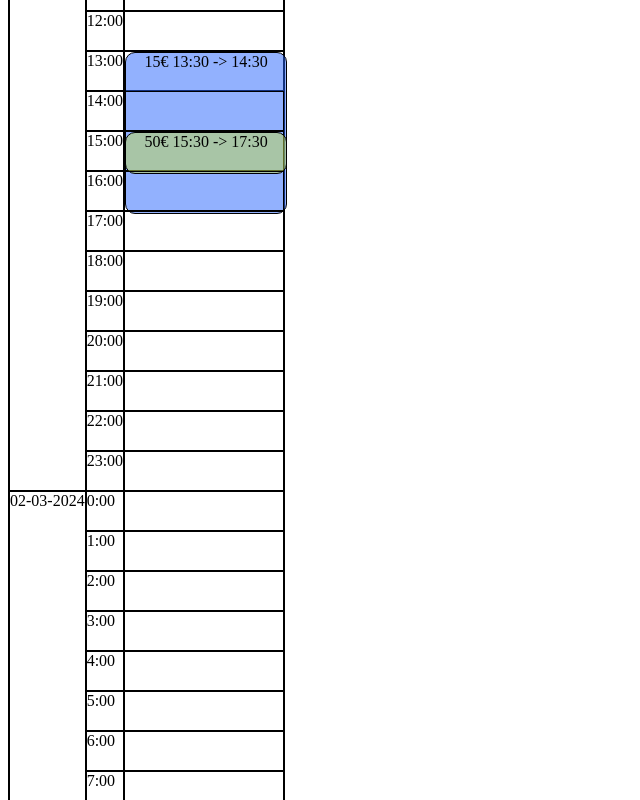
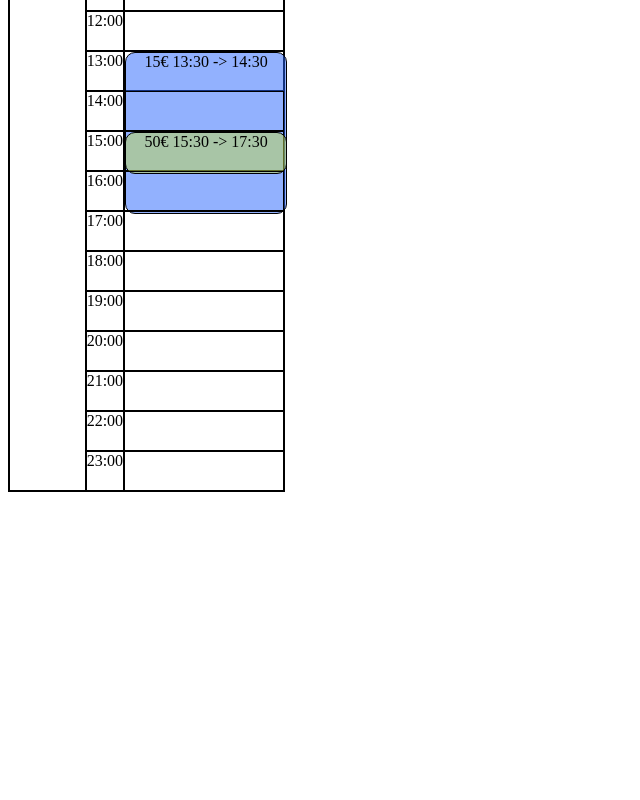
Before and after one commit to nck974/flight-combination-finder, an Angular app in the folder flight-combination-finder-ng/: page / in a window 1280 px wide. Shown: the part 624-1424 px from the top of the page, without its empty margins (0-640 px from the left). After the commit the page ends 1124 px from the top, so only its background shows below. Built offline with nearby package versions, Linux system fonts and the light colour scheme.

Commit message:
Change frontend to only display days with flights

```diff
--- a/flight-combination-finder-ng/src/app/pages/flight-checker/components/display-flights/display-flights.component.html
+++ b/flight-combination-finder-ng/src/app/pages/flight-checker/components/display-flights/display-flights.component.html
@@ -1,11 +1,12 @@
-@if(query && flightsByDate){
+@if(query && flightsByDateAndHour && dayWithFlight){
 <div class="table">
   <!-- Header -->
   <div>Day</div>
   <div>Hour</div>
   <div>{{query.origin}} - {{query.destination}}</div>
   @for (date of dates; track date){
-
+  <!-- Only show days with flights -->
+  @if(dayWithFlight[date.toDateString()]){
   <!-- Date -->
   <div class="day-cell">
     {{date | dateFormat}}
@@ -22,7 +23,7 @@
     flight){
     <div
       class="event color-{{hourIndex}}-{{$index}} duration-{{flight.duration}}">
-      {{flight.price}}€  {{flight.departureDate | timeFormat}} ->
+      {{flight.price}}€ {{flight.departureDate | timeFormat}} ->
       {{flight.landingDate | timeFormat}}
     </div>
     }
@@ -30,6 +31,7 @@
   </div>
   }
   }
+  }
 
 </div>
 }
--- a/flight-combination-finder-ng/src/app/pages/flight-checker/components/display-flights/display-flights.component.ts
+++ b/flight-combination-finder-ng/src/app/pages/flight-checker/components/display-flights/display-flights.component.ts
@@ -17,8 +17,8 @@ export class DisplayFlightsComponent implements OnInit {
 
   dates: Date[] = [];
   hours = Array.from({ length: 24 }, (_, index) => `${index}`);
-  flightsByDate: { [date: string]: Flight[] } = {};
   flightsByDateAndHour: { [date: string]: Flight[] } = {};
+  dayWithFlight: { [date: string]: boolean } = {};
 
   ngOnInit(): void {
     if (this.query) {
@@ -27,29 +27,26 @@ export class DisplayFlightsComponent implements OnInit {
       this.setDatesInRange(this.query);
     }
     if (this.flights) {
-      this.groupFlightsByDate(this.flights);
       this.groupFlightsByDateAnHour(this.flights);
     }
   }
 
-  groupFlightsByDate(flights: Flight[]): void {
-    for (const flight of flights) {
-      const dateKey = flight.departureDate.toDateString();
-      if (!this.flightsByDate[dateKey]) {
-        this.flightsByDate[dateKey] = [];
-      }
-      this.flightsByDate[dateKey].push(flight);
-    }
-    // console.log(this.flightsByDate)
-  }
 
   groupFlightsByDateAnHour(flights: Flight[]): void {
+    // Reset fields
+    this.flightsByDateAndHour = {};
+    this.dayWithFlight = {};
+
+    // Loop through all flights to setup the form
     for (const flight of flights) {
-      const dateKey = `${flight.departureDate.toDateString()}${flight.departureDate.getHours()}`;
-      if (!this.flightsByDateAndHour[dateKey]) {
-        this.flightsByDateAndHour[dateKey] = [];
+      const dateTimeKey = `${flight.departureDate.toDateString()}${flight.departureDate.getHours()}`;
+      if (!this.flightsByDateAndHour[dateTimeKey]) {
+        this.flightsByDateAndHour[dateTimeKey] = [];
       }
-      this.flightsByDateAndHour[dateKey].push(flight);
+      this.flightsByDateAndHour[dateTimeKey].push(flight);
+      this.dayWithFlight[flight.departureDate.toDateString()] = true;
+      // Save also the landing date for multi-day flights
+      this.dayWithFlight[flight.landingDate.toDateString()] = true;
     }
     console.log(this.flightsByDateAndHour)
   }
```
Also changed, not shown: 1 other file (tests, documents, lock files or other folders).
